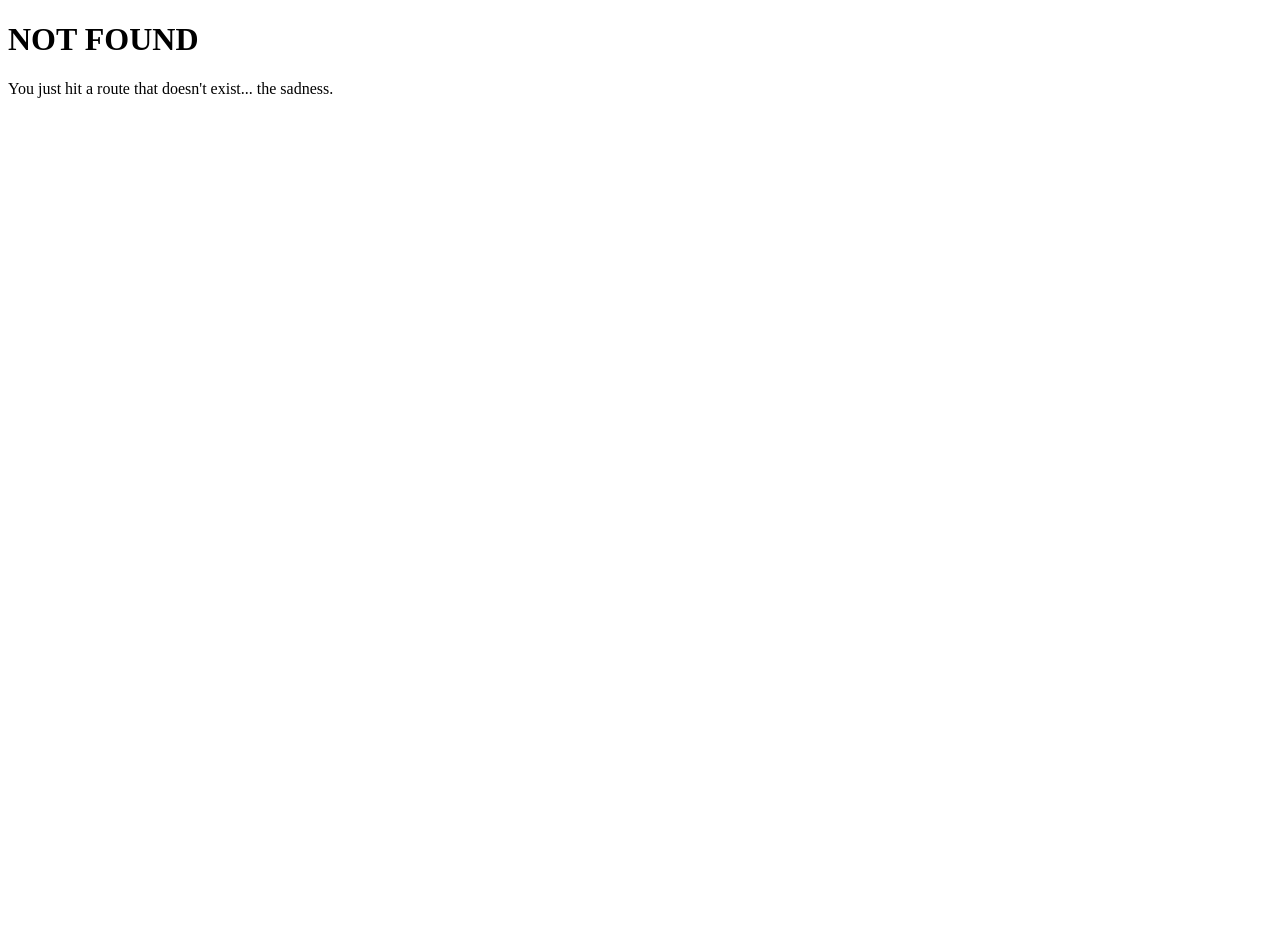
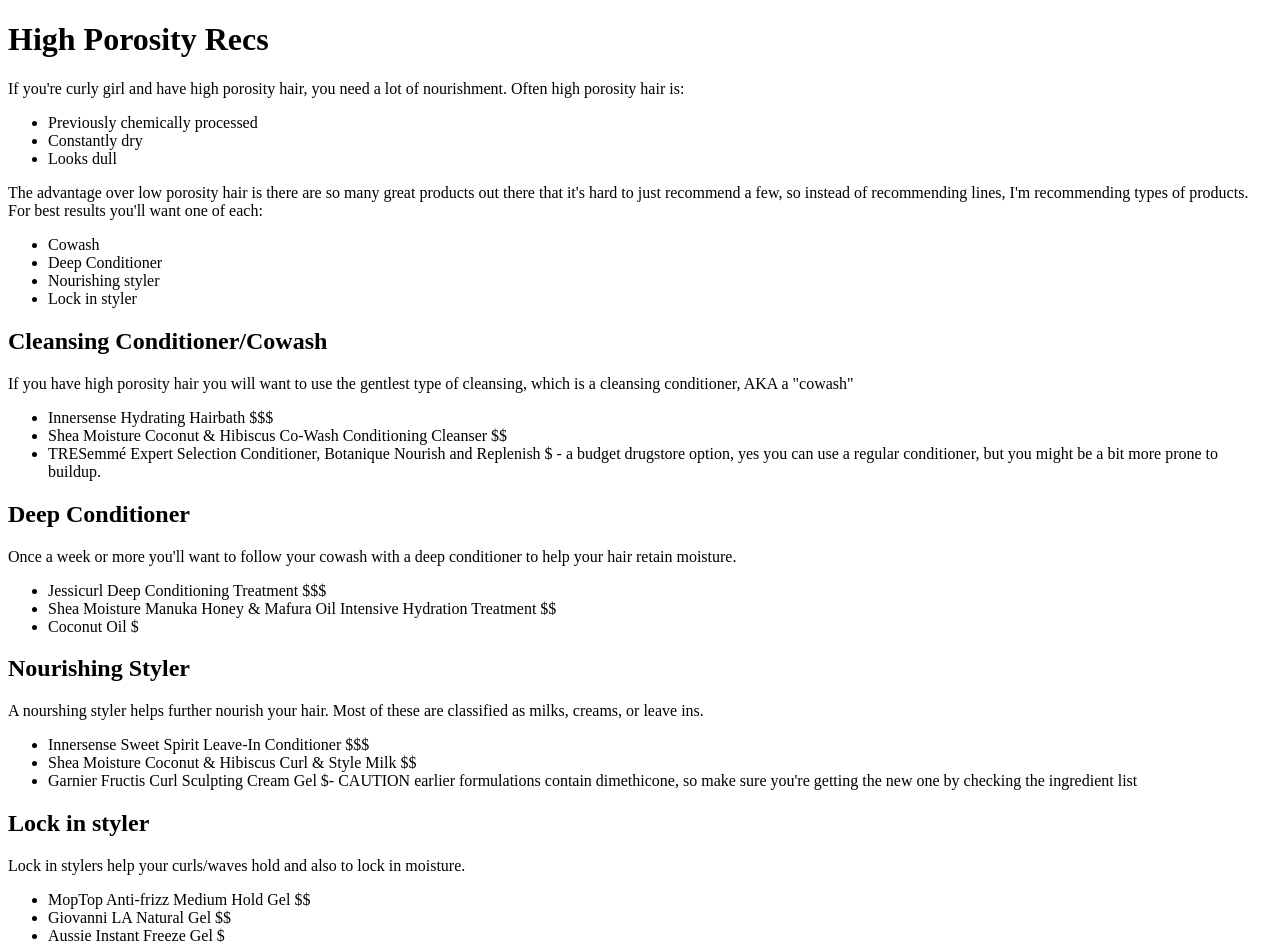
Before and after one commit to melissamcewen/CurlsBotSite, a Gatsby site: page /high-porosity in a window 1280 px wide. Before the commit this address had no page. Before the commit the page ends 800 px from the top, so only its background shows below. Built offline with nearby package versions, Linux system fonts and the light colour scheme; Gatsby itself is replaced by a stand-in of ours.

Commit message:
adding high porosity recs

```diff
--- a/src/components/nav.js
+++ b/src/components/nav.js
@@ -52,6 +52,9 @@
                   <DropdownItem href="/cg-lite">
                     Light/Low-Porosity
                   </DropdownItem>
+                  <DropdownItem href="/high-porosity">
+                    Heavy/High-Porosity
+                  </DropdownItem>
                 </DropdownMenu>
               </UncontrolledDropdown>
             </Nav>
--- a/src/components/result.js
+++ b/src/components/result.js
@@ -19,7 +19,7 @@
         <p>Right now we only have recs for low porosity, but check back later for recommendations for other porosities!</p>
         <ul>
           <li><Link to="/cg-lite/">Low porosity product recommendations</Link>: If you're low porosity, you're probably prone to build up. Products that are too heavy (in oils or butters) or used in excessive amounts can weigh your hair down. Use heavy products sparingly or use lighter products to keep your hair from getting limp. Cleansing with a low-poo (sulfate free shampoo) can also prevent your hair from getting weighed down.</li>
-          <li>High porosity recommendations (coming soon!): If you are high porosity, your hair benefits from a lot of nourishment and moisture. Use rich creamy products to help give your hair shine and lock in moisture. Your hair is vulnerable to damage (or is damaged) so handle with care. Swap your shampoo for a gentle co-wash (a cleansing conditioner). </li>
+          <li><Link to="/high-porosity/">High porosity recommendations</Link> If you are high porosity, your hair benefits from a lot of nourishment and moisture. Use rich creamy products to help give your hair shine and lock in moisture. Your hair is vulnerable to damage (or is damaged) so handle with care. Swap your shampoo for a gentle co-wash (a cleansing conditioner). </li>
           <li>Normal porosity recommendations (coming soon!): If you have normal porosity your hair is healthy and easy to work with. Products that are balanced with moisture can help your hair remain healthy. You may want to alternate co-wash and low-poo for balance.</li>
         </ul>
       </div>
--- a/src/pages/cg-lite.js
+++ b/src/pages/cg-lite.js
@@ -10,7 +10,7 @@
       title="Curly Girl Lite"
       meta={[
         { name: 'description', content: 'Products that won\'t leave your hair greasy' },
-        { name: 'keywords', content: 'products, greasy hair, fine hair, wavy hair curly girl' },
+        { name: 'keywords', content: 'products, greasy hair, fine hair, low porosity, wavy hair curly girl' },
       ]}
     />
     <h1>Curly Girl = Greasy Hair? </h1>
--- /dev/null
+++ b/src/pages/high-porosity.js
@@ -0,0 +1,78 @@
+import React from 'react'
+import Link from 'gatsby-link'
+import Helmet from 'react-helmet'
+import ReactGA from 'react-ga'
+
+
+const hpPage = () => (
+  <div>
+    <Helmet
+      title="High Porosity Products"
+      meta={[
+        { name: 'description', content: 'Products to nourish damaged, dry, and moisture hungry hair' },
+        { name: 'keywords', content: 'products, high porosity, dry hair, curly girl' },
+      ]}
+    />
+    <h1>High Porosity Recs </h1>
+    <p>If you're <ReactGA.OutboundLink eventLabel="https://www.wikihow.com/Follow-the-Curly-Girl-Method-for-Curly-Hair" to="https://www.wikihow.com/Follow-the-Curly-Girl-Method-for-Curly-Hair" target="_blank">curly girl  </ReactGA.OutboundLink> and have high porosity hair, you need a lot of nourishment. Often high porosity hair is:</p>
+      <ul>
+        <li>Previously chemically processed</li>
+        <li>Constantly dry</li>
+        <li>Looks dull</li>
+      </ul>
+
+      <p>The advantage over low porosity hair is there are so many great products out there that it's hard to just recommend a few, so instead of recommending lines, I'm recommending types of products. For best results you'll want one of each:</p>
+      <ul>
+        <li>Cowash</li>
+        <li>Deep Conditioner</li>
+        <li>Nourishing styler</li>
+        <li>Lock in styler</li>
+
+      </ul>
+
+      <h2>Cleansing Conditioner/Cowash</h2>
+      <p>If you have high porosity hair you will want to use the gentlest type of cleansing, which is a cleansing conditioner, AKA a "cowash" </p>
+      <ul>
+        <li><ReactGA.OutboundLink eventLabel="http://amzn.to/2AOMveD" to="http://amzn.to/2AOMveD" target="_blank"> Innersense Hydrating Hairbath $$$</ReactGA.OutboundLink></li>
+        <li><ReactGA.OutboundLink eventLabel="http://amzn.to/2APlGqw" to="http://amzn.to/2APlGqw" target="_blank"> Shea Moisture Coconut & Hibiscus Co-Wash Conditioning Cleanser $$</ReactGA.OutboundLink></li>
+        <li>TRESemmé Expert Selection Conditioner, Botanique Nourish and Replenish $ - a budget drugstore option, yes you can use a regular conditioner, but you might be a bit more prone to buildup.</li>
+      </ul>
+
+
+      <h2>Deep Conditioner</h2>
+      <p>Once a week or more you'll want to follow your cowash with a deep conditioner to help your hair retain moisture.</p>
+      <ul>
+        <li><ReactGA.OutboundLink eventLabel="http://amzn.to/2yjPKrn" to="http://amzn.to/2yjPKrn" target="_blank"> Jessicurl Deep Conditioning Treatment $$$</ReactGA.OutboundLink></li>
+        <li><ReactGA.OutboundLink eventLabel="http://amzn.to/2BXgjox" to="http://amzn.to/2BXgjox" target="_blank">Shea Moisture Manuka Honey & Mafura Oil Intensive Hydration Treatment $$</ReactGA.OutboundLink></li>
+        <li><ReactGA.OutboundLink eventLabel="http://amzn.to/2BYl8ht" to="http://amzn.to/2BYl8ht" target="_blank">Coconut Oil $</ReactGA.OutboundLink></li>
+      </ul>
+
+
+
+      <h2>Nourishing Styler</h2>
+      <p>A nourshing styler helps further nourish your hair. Most of these are classified as milks, creams, or leave ins. </p>
+     <ul>
+        <li><ReactGA.OutboundLink eventLabel="http://amzn.to/2yjHQ1r" to="http://amzn.to/2yjHQ1r" target="_blank"> Innersense Sweet Spirit Leave-In Conditioner $$$</ReactGA.OutboundLink></li>
+        <li><ReactGA.OutboundLink eventLabel="http://amzn.to/2APaD0N" to="http://amzn.to/2APaD0N" target="_blank">Shea Moisture Coconut & Hibiscus Curl & Style Milk $$</ReactGA.OutboundLink></li>
+        <li>Garnier Fructis Curl Sculpting Cream Gel $- CAUTION earlier formulations contain dimethicone, so make sure you're getting the new one by checking the ingredient list</li>
+      </ul>
+
+
+      <h2>Lock in styler</h2>
+      <p>Lock in stylers help your curls/waves hold and also to lock in moisture.</p>
+       <ul>
+        <li><ReactGA.OutboundLink eventLabel="http://amzn.to/2kK7lb3" to="http://amzn.to/2kK7lb3" target="_blank"> MopTop Anti-frizz Medium Hold Gel $$ </ReactGA.OutboundLink></li>
+        <li><ReactGA.OutboundLink eventLabel="http://amzn.to/2AwkkEe" to="http://amzn.to/2AwkkEe" target="_blank">Giovanni LA Natural Gel $$</ReactGA.OutboundLink></li>
+        <li> <ReactGA.OutboundLink eventLabel="http://amzn.to/2zTIvbs" to="http://amzn.to/2zTIvbs" target="_blank">Aussie Instant Freeze Gel $ </ReactGA.OutboundLink></li>
+      </ul>
+
+
+
+
+
+
+
+  </div>
+)
+
+export default hpPage
```
